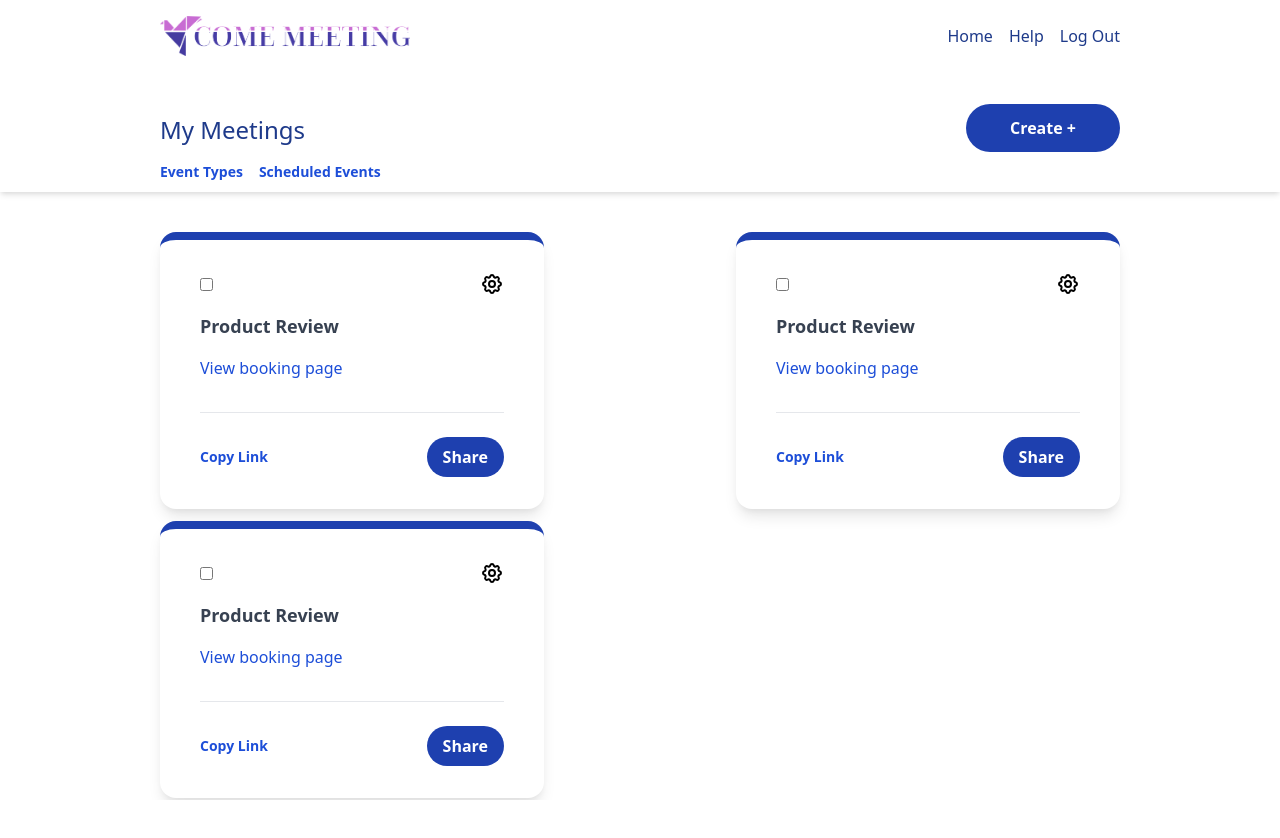
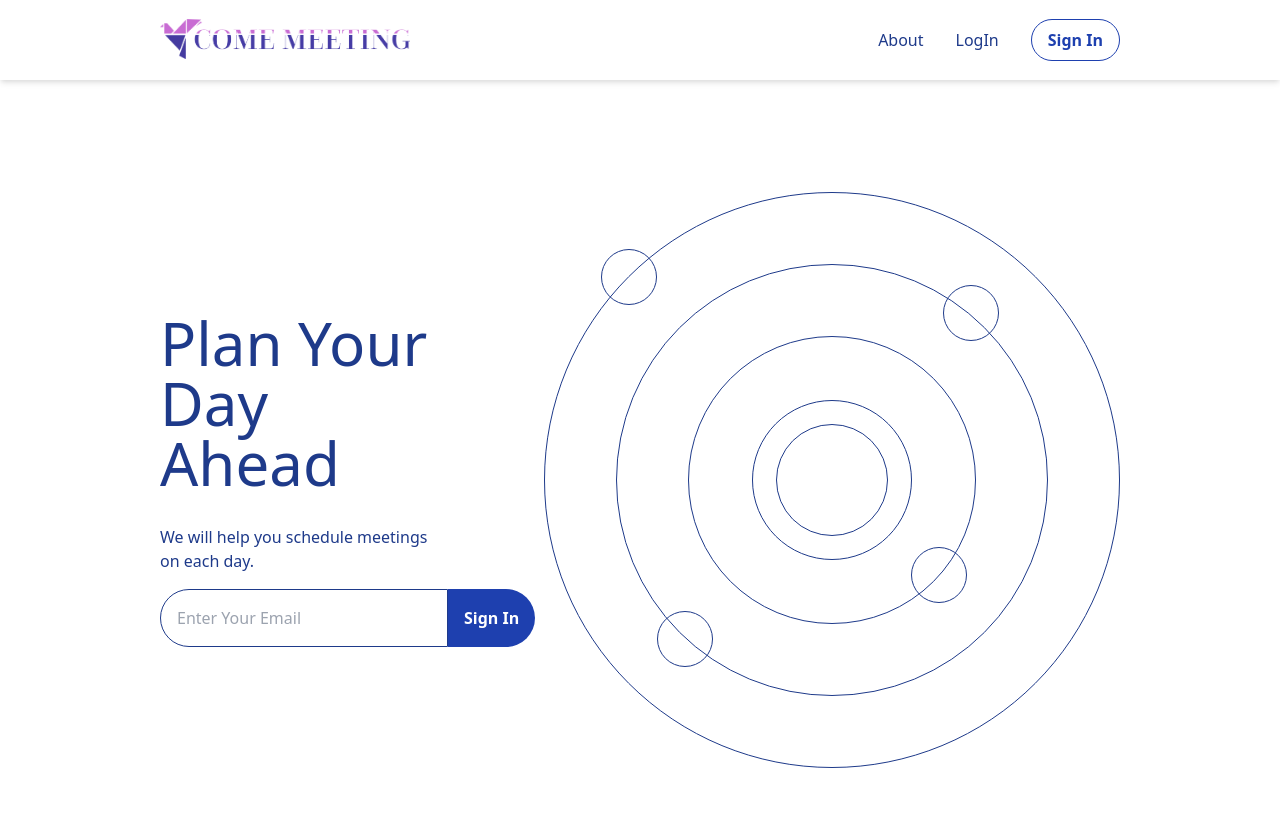
Before and after one commit to fe-bootcamp-2021/evently, a React (Create React App) app: page /home in a window 1280 px wide. Shown: the top 838 px of the page. Before the commit the page ends 800 px from the top, so only its background shows below. Built offline with nearby package versions, Linux system fonts and the light colour scheme.

Commit message:
feat: create body for Main.jsx

```diff
--- a/src/App.js
+++ b/src/App.js
@@ -1,10 +1,12 @@
 // import "./App.css";
 import Home from "./components/Home/Home";
+import Main from "./components/Main/Main";
 
 export default function App() {
   return (
     <div className="App">
-      <Home />
+      <Main />
+      {/* <Home /> */}
     </div>
   );
 }
--- a/src/components/Dropdown/Dropdown.jsx
+++ b/src/components/Dropdown/Dropdown.jsx
@@ -25,8 +25,8 @@ export default function Dropdown({buttonName}) {
 
         <div className={dropDownMenu}>
           <Router>
-            <Link to="#" className="block text-sl px-4 py-2 rounded-t-lg text-gray-800 hover:text-purple-700 hover:underline">One-on-One</Link>
-            <Link to="#" className="block text-sl px-4 py-2 rounded-b-lg text-gray-800 hover:text-purple-700 hover:underline">Group Meeting</Link>
+            <Link to="#" className="block text-sl px-4 py-2 rounded-t-lg text-gray-800 hover:text-purple-700">One-on-One</Link>
+            <Link to="#" className="block text-sl px-4 py-2 rounded-b-lg text-gray-800 hover:text-purple-700">Group Meeting</Link>
           </Router>
         </div>
       </div>
--- a/src/components/Home/Home.jsx
+++ b/src/components/Home/Home.jsx
@@ -10,22 +10,22 @@ export default function Home() {
         <div>
             <div className="max-w-lm h-48 inline-block flex flex-col mx-auto bg-white shadow-md items-center ">
                 <div className="w-9/12">
-                    <div className="mt-4 flex justify-between">
+                    <div className="mt-5 flex justify-between">
                         <Logo />
                         <div className="flex justify-between items-center">
                             <Router>
-                                <Link to="#" className="mr-4 text-blue-900 hover:text-purple-800 hover:font-extrabold">Home</Link>
-                                <Link to="#" className="mr-4 text-blue-900 hover:text-purple-800 hover:font-extrabold">Help</Link>
+                                <Link to="#" className="mr-8 text-blue-900 hover:text-purple-800 hover:font-extrabold">Home</Link>
+                                <Link to="#" className="mr-8 text-blue-900 hover:text-purple-800 hover:font-extrabold">Help</Link>
                                 <Link to="#" className="text-blue-900 hover:text-purple-800 hover:font-extrabold">Log Out</Link>
                             </Router>
                         </div>
                     </div>
                     <div className="flex justify-between items-center  mt-8 mb-4">
-                        <div className="flex flex-col justify-between items-left mt-4 mb-4">
+                        <div className="flex flex-col justify-between items-left mb-4">
                             <h1 className="text-2xl text-blue-900 mb-4">My Meetings</h1>
                             <div className="flex mb-6">
-                                <Button name="Event Types" style="text-sm mr-4 font-semibold text-blue-700" />
-                                <Button name="Scheduled Events" style="text-sm mr-4 font-semibold text-blue-700" />
+                                <Button name="Event Types" style="text-sm mr-4 font-semibold text-blue-700 hover:text-purple-700" />
+                                <Button name="Scheduled Events" style="text-sm mr-4 font-semibold text-blue-700 hover:text-purple-700" />
                             </div>
                         </div>
 
--- /dev/null
+++ b/src/components/Input/Input.jsx
@@ -0,0 +1,21 @@
+export default function Input({
+    autocomplete,
+    id,
+    name,
+    type,
+    className,
+    placeholder,
+  }) {
+    return (
+      <div>
+        <input
+          autocomplete={autocomplete}
+          id={id}
+          name={name}
+          type={type}
+          className={className}
+          placeholder={placeholder}
+        />
+      </div>
+    );
+  }
--- /dev/null
+++ b/src/components/Main/Main.jsx
@@ -0,0 +1,58 @@
+import React, { useState } from "react";
+import { BrowserRouter as Router, Link } from "react-router-dom";
+import Card from "../Card/Card";
+import Dropdown from "../Dropdown/Dropdown";
+import Logo from "../Logo/Logo";
+import Button from "../Button/Button"
+import Input from "../Input/Input"
+
+export default function Main() {
+    return (
+        <div className="h-screen">
+            <div className="max-w-lm h-20 flex mx-auto bg-white shadow-md items-center justify-center">
+                <div className="w-9/12">
+                    <div className=" flex justify-between">
+                        <Logo />
+                        <div className="flex justify-between items-center">
+                            <Router>
+                                <Link to="#" className="mr-8 text-blue-900 hover:text-purple-800 hover:font-extrabold">About</Link>
+                                <Link to="#" className="mr-8 text-blue-900 hover:text-purple-800 hover:font-extrabold">LogIn</Link>
+                                <Link to="#" className="bg-white text-blue-800 border border-blue-800 hover:bg-purple-600 hover:text-white hover:border-white font-bold py-2 px-4 rounded-full">Sign In</Link>
+                            </Router>
+                        </div>
+                    </div>
+                </div>
+            </div>
+
+            <div className="w-9/12 mx-auto flex justify-between items-center justify-center">
+                <div className="h-screen flex flex-col items-left justify-center">
+                    <h1 className="text-6xl text-blue-900">Plan Your Day <br /> Ahead</h1>
+                    <h2 className="mt-8 text-blue-900">We will help you schedule meetings <br /> on each day.</h2>
+                    <div className="flex mt-4">
+                        <Input type="email" autocomplete="on" className="w-72 rounded-l-full p-4 border mr-0 text-blue-900 border-blue-900 bg-white outline-none" placeholder="Enter Your Email" />
+                        <Button name="Sign In" style="bg-blue-800 hover:bg-blue-600 text-white font-bold py-2 px-4 rounded-r-full" />
+                    </div>
+                </div>
+
+                <div className="flex items-center justify-center">
+                    <div className="rounded-full relative border border-blue-900 w-144 h-144">
+
+                    </div>
+                    <div className="rounded-full absolute border border-blue-900 w-108 h-108">
+                        <div className="rounded-full absolute border border-blue-900 w-14 h-14 -inset-4"></div>
+                        <div className="rounded-full absolute border border-blue-900 w-14 h-14 top-5 right-12"></div>
+                        <div className="rounded-full absolute border border-blue-900 w-14 h-14 inset-x-10 bottom-7"></div>
+                    </div>
+                    <div className="rounded-full absolute border border-blue-900 w-72 h-72">
+                        <div className="rounded-full absolute border border-blue-900 w-14 h-14 bottom-5 right-2"></div>
+                    </div>
+                    <div className="rounded-full absolute border border-blue-900 w-40 h-40"></div>
+                    <div className="rounded-full absolute border border-blue-900 w-28 h-28"></div>
+
+                </div>
+            </div>
+
+
+        </div>
+    )
+}
--- a/tailwind.config.js
+++ b/tailwind.config.js
@@ -2,7 +2,14 @@ module.exports = {
   purge: ["./src/**/*.{js,jsx,ts,tsx}", "./public/index.html"],
   darkMode: false, // or 'media' or 'class'
   theme: {
-    extend: {},
+    extend: {
+      spacing: {
+        108: "27rem",
+        120: "30rem",
+        132: "33rem",
+        144: "36rem",
+      },
+    },
   },
   variants: {
     extend: {},
```
